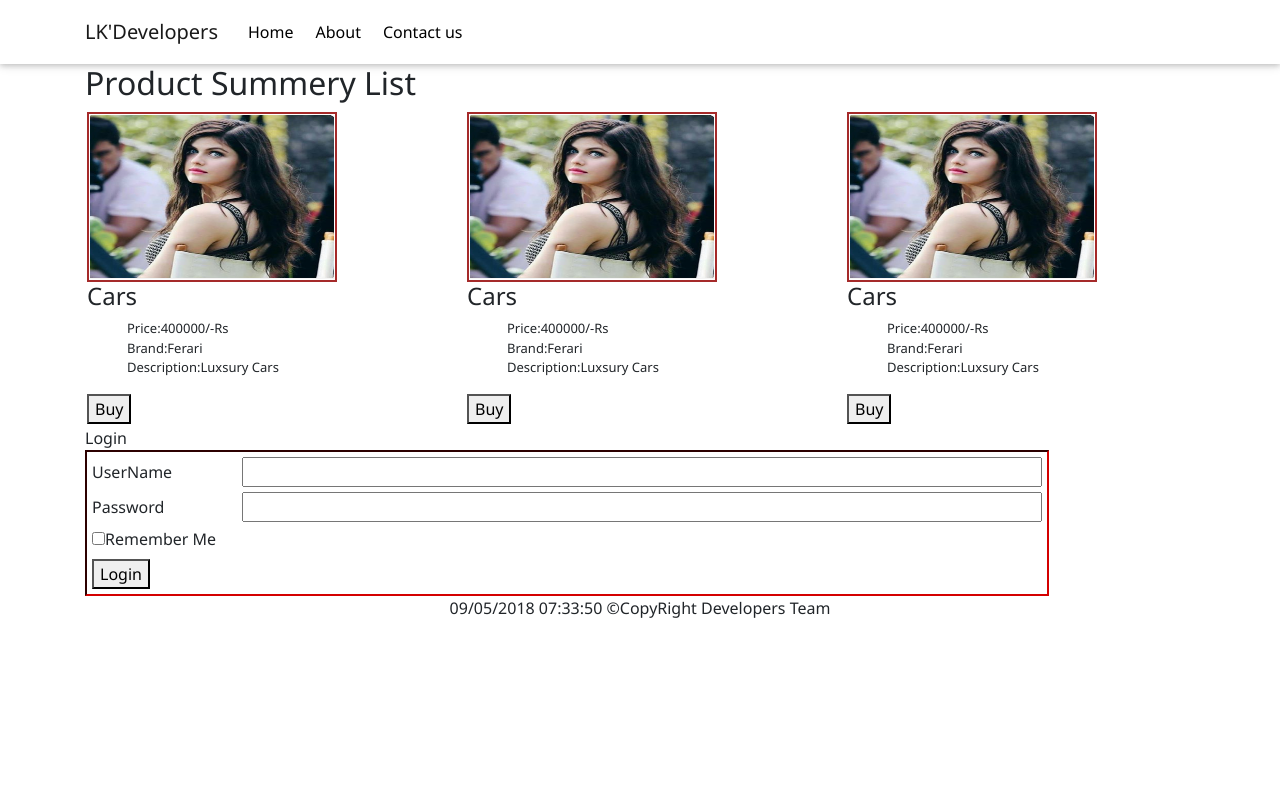
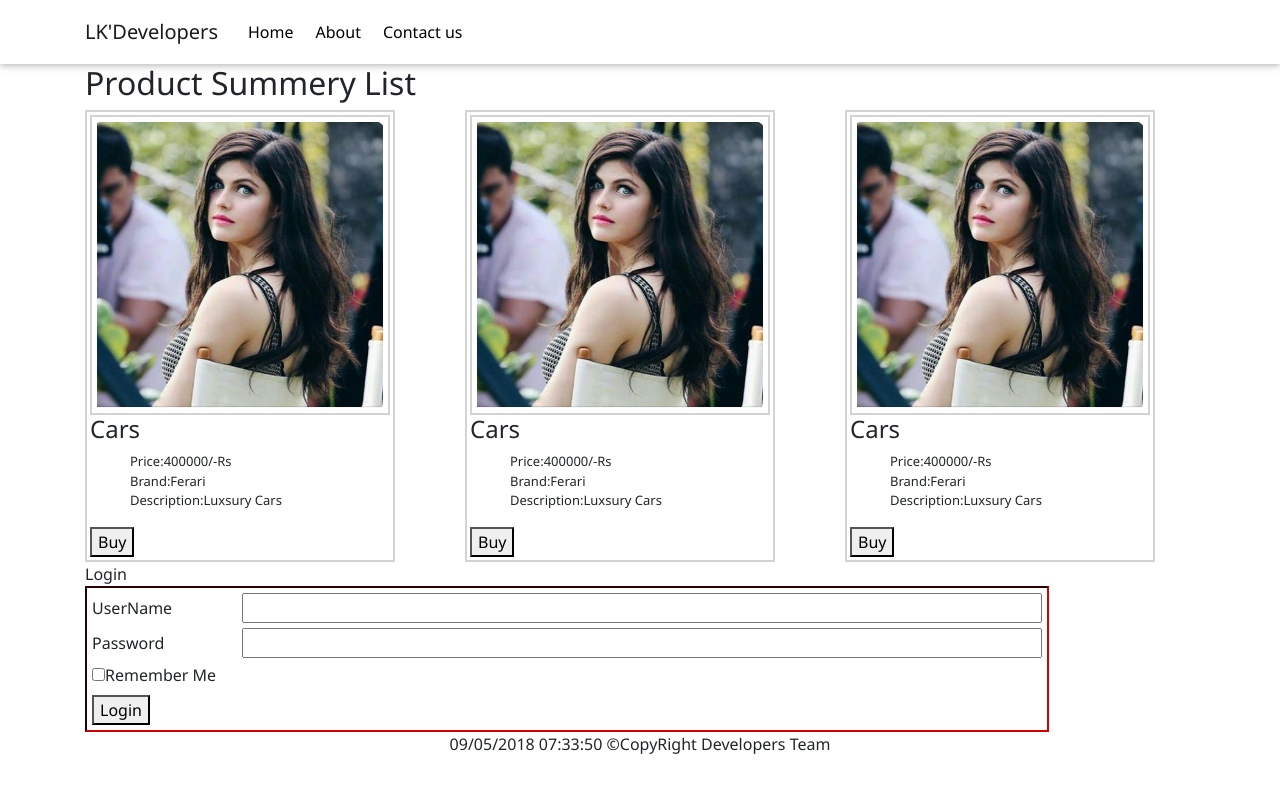
Before and after one commit to UsmanHaiderKhan/Asp.AngularCore, an ASP.NET Core app: page / in a window 1280 px wide. Run offline with ASP.NET Core 8, Linux system fonts and the light colour scheme; the project's own start-up code is not run, and a stand-in starts its controllers and pages.

Commit message:
Update the css style sheet

```diff
--- a/Asp.AngularCore.git/wwwroot/css/styles.css
+++ b/Asp.AngularCore.git/wwwroot/css/styles.css
@@ -8,22 +8,24 @@ body {
 }
 
 .product-card {
-    padding: 2px;
+    padding: 3px;
+    display: inline-block;
+    border: 2px solid lightgray;
     display: inline-block;
 }
 
     .product-card:hover {
-        border: 2px solid #a52a2a;
-        display: inline-block;
+        border: 3px solid #a52a2a;
         border-radius: 5px;
+        padding: 2px;
     }
 
     .product-card img {
-        width: 250px;
-        height: 170px;
+        width: 300px;
+        height: 300px;
         align-self: center;
-        border: 2px solid #a52a2a;
-        padding: 1px;
+        border: 2px solid lightgray;
+        padding: 5px;
     }
 
 #Toggling {
```
